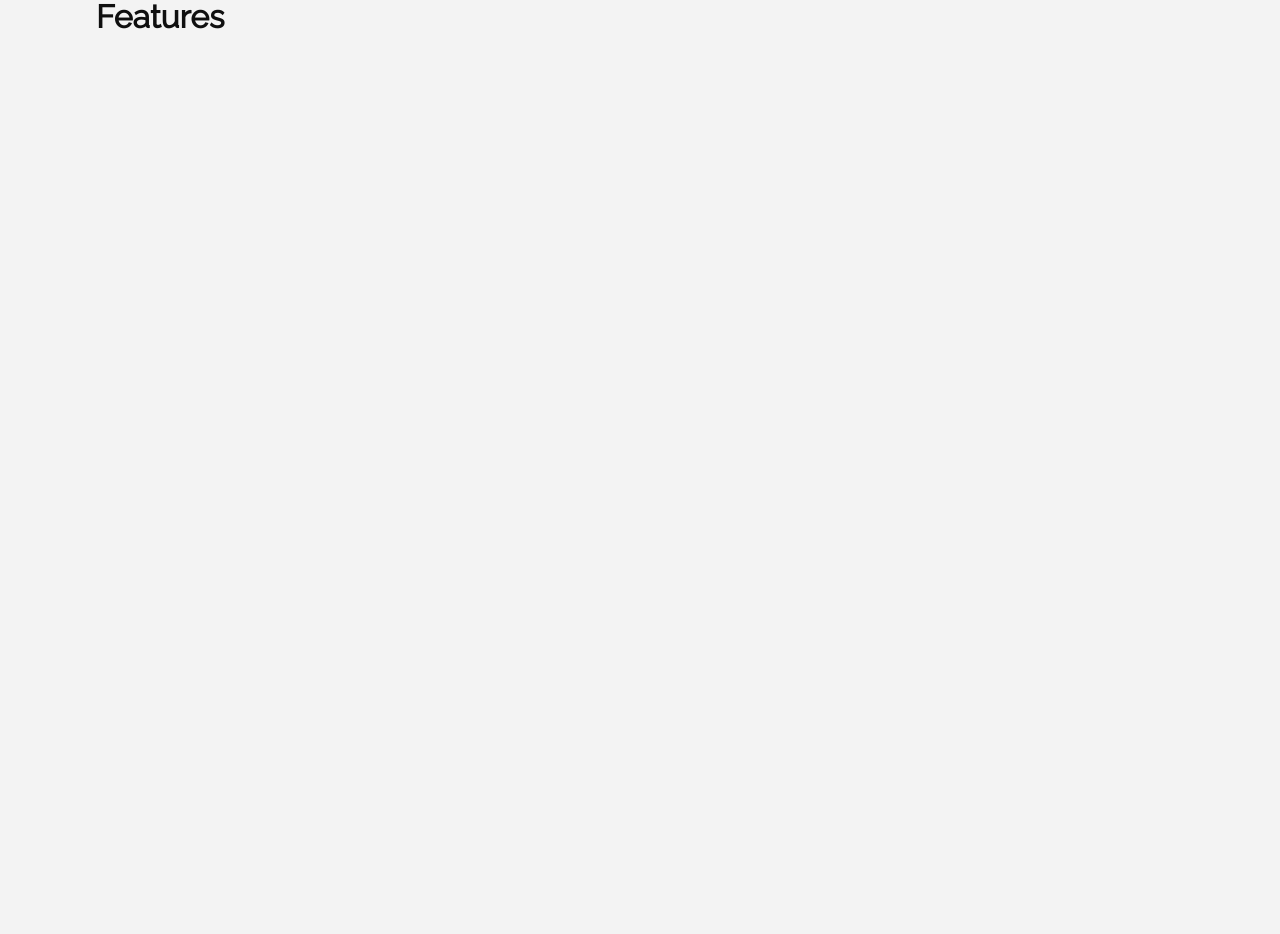
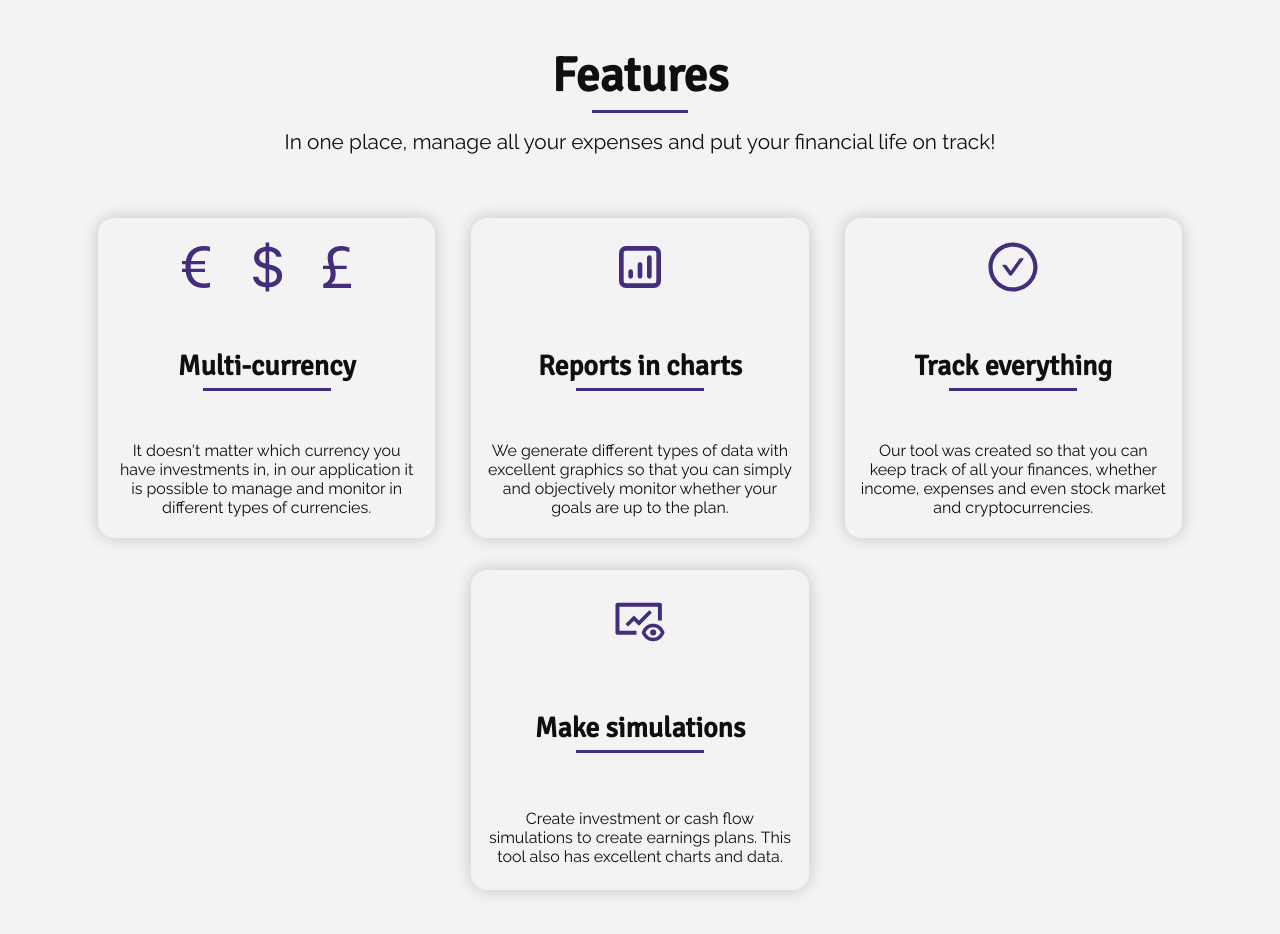
Before and after one commit to aysllanferreira/finances-app, a React (Vite) app in the folder client/: page / in a window 1280 px wide. Shown: the part 802-1736 px from the top of the page. Before the commit the page ends 1600 px from the top, so only its background shows below. Built offline with nearby package versions, Linux system fonts and the light colour scheme.

Commit message:
feat: Feature sections is done

```diff
--- a/client/src/components/Features/Features.scss
+++ b/client/src/components/Features/Features.scss
@@ -1,5 +1,94 @@
-@use '../../styles/variables.scss';
+@use '../../styles/variables.scss' as *;
 
-.Features{
-  height: 100vh;
+.Features {
+  display: flex;
+  flex-direction: column;
+  padding-bottom: 3rem;
+
+  &__title {
+    text-align: center;
+    h1 {
+      margin-top: 3rem;
+      font-size: 3rem;
+      font-weight: 600;
+      margin-bottom: 1.5rem;
+      font-family: 'Signika', sans-serif;
+
+      position: relative;
+      &::after {
+        content: '';
+        position: absolute;
+        bottom: -0.5rem;
+        left: 50%;
+        transform: translateX(-50%);
+        width: 6rem;
+        height: 0.2rem;
+        background-color: $primary;
+      }
+    }
+
+    h3 {
+      font-size: 1.3rem;
+      font-weight: 400;
+      margin-bottom: 4rem;
+    }
+  }
+
+  &__cards {
+    display: flex;
+    justify-content: space-around;
+    gap: 2rem;
+    flex-wrap: wrap;
+
+    &__card {
+      display: flex;
+      flex-direction: column;
+      justify-content: space-around;
+      align-items: center;
+      width: 21.1rem;
+      height: 20rem;
+      border-radius: 1rem;
+      background-color: $quinternary;
+      box-shadow: 0 0 1rem 0 rgba(0, 0, 0, 0.2);
+      transition: all 0.3s ease-in-out;
+      text-align: center;
+
+      &:hover {
+        transform: scale(1.05);
+        box-shadow: 0 0 1rem 0 rgba(0, 0, 0, 0.4);
+      }
+
+      &__icon {
+        font-size: 3.5rem;
+        color: $primary;
+      }
+
+      &__title {
+        font-size: 1.5rem;
+        font-weight: 600;
+        margin-bottom: 1rem;
+        padding: 0 1rem;
+        font-family: 'Signika', sans-serif;
+
+        position: relative;
+        &::after {
+          content: '';
+          position: absolute;
+          bottom: -0.5rem;
+          left: 50%;
+          transform: translateX(-50%);
+          width: 8rem;
+          height: 0.2rem;
+          background-color: $primary;
+        }
+      }
+
+      &__content {
+        font-size: 1rem;
+        font-weight: 400;
+        text-align: center;
+        padding: 0 1rem;
+      }
+    }
+  }
 }
--- a/client/src/components/Features/index.jsx
+++ b/client/src/components/Features/index.jsx
@@ -1,10 +1,30 @@
 import React from 'react';
 import './Features.scss';
+import featuresCards from '../../constants/features';
 
 function Features() {
   return (
-    <div className="Features container">
-      <h1>Features</h1>
+    <div className="Features container" id="features">
+      <div className="Features__title">
+        <h1>Features</h1>
+        <h3>In one place, manage all your expenses and put your financial life on track!</h3>
+      </div>
+
+      <div className="Features__cards">
+        {featuresCards.map(({ icon, title, content }) => (
+          <div className="Features__cards__card">
+            <div className="Features__cards__card__icon">{icon}</div>
+
+            <div className="Features__cards__card__title">
+              <h3>{title}</h3>
+            </div>
+
+            <div className="Features__cards__card__content">
+              <p>{content}</p>
+            </div>
+          </div>
+        ))}
+      </div>
     </div>
   );
 }
--- a/client/src/components/Navbar/index.jsx
+++ b/client/src/components/Navbar/index.jsx
@@ -2,20 +2,16 @@ import React, { useState, useEffect } from 'react';
 import { Link } from 'react-router-dom';
 import { AiOutlineMenu, AiOutlineClose } from 'react-icons/ai';
 import './Navbar.scss';
-
-const navItems = [
-  { name: 'Home', id: 'home' },
-  { name: 'Features', id: 'features' },
-  { name: 'Benefits', id: 'benefits' },
-  { name: 'Examples', id: 'examples' },
-  { name: 'Pricing', id: 'pricing' },
-  { name: 'Testimonial', id: 'testimonial' },
-  { name: 'Contact', id: 'contact' },
-];
+import navItems from '../../constants/navlink';
 
 function Navbar() {
   const [isMenuOpen, setIsMenuOpen] = useState(false);
   const [isScrolled, setIsScrolled] = useState(false);
+
+  const scrollToId = (id) => {
+    const element = document.getElementById(id);
+    element.scrollIntoView({ behavior: 'smooth', block: 'start' });
+  };
 
   const handleScroll = () => {
     if (window.scrollY > 0) {
@@ -39,7 +35,12 @@ function Navbar() {
       <ul className={isScrolled ? 'Nav_scrolled__items' : 'Navbar__items'}>
         {navItems.map((item) => (
           <li key={item.id}>
-            <button type="button">{item.name}</button>
+            <button
+              type="button"
+              onClick={() => scrollToId(item.id)}
+            >
+              {item.name}
+            </button>
           </li>
         ))}
       </ul>
--- /dev/null
+++ b/client/src/constants/features.jsx
@@ -0,0 +1,37 @@
+import React from 'react';
+import { BsCurrencyEuro, BsCurrencyDollar, BsCurrencyPound } from 'react-icons/bs';
+import { HiOutlineChartSquareBar } from 'react-icons/hi';
+import { AiOutlineCheckCircle, AiOutlineFundView } from 'react-icons/ai';
+
+const featuresCards = [
+  {
+    icon: (
+      <>
+        <BsCurrencyEuro />
+        {' '}
+        <BsCurrencyDollar />
+        {' '}
+        <BsCurrencyPound />
+      </>
+    ),
+    title: 'Multi-currency',
+    content: 'It doesn\'t matter which currency you have investments in, in our application it is possible to manage and monitor in different types of currencies.',
+  },
+  {
+    icon: <HiOutlineChartSquareBar />,
+    title: 'Reports in charts',
+    content: 'We generate different types of data with excellent graphics so that you can simply and objectively monitor whether your goals are up to the plan.',
+  },
+  {
+    icon: <AiOutlineCheckCircle />,
+    title: 'Track everything',
+    content: 'Our tool was created so that you can keep track of all your finances, whether income, expenses and even stock market and cryptocurrencies.',
+  },
+  {
+    icon: <AiOutlineFundView />,
+    title: 'Make simulations',
+    content: 'Create investment or cash flow simulations to create earnings plans. This tool also has excellent charts and data.',
+  },
+];
+
+export default featuresCards;
--- /dev/null
+++ b/client/src/constants/navlink.jsx
@@ -0,0 +1,11 @@
+const navItems = [
+  { name: 'Home', id: 'home' },
+  { name: 'Features', id: 'features' },
+  { name: 'Benefits', id: 'benefits' },
+  { name: 'Examples', id: 'examples' },
+  { name: 'Pricing', id: 'pricing' },
+  { name: 'Testimonial', id: 'testimonial' },
+  { name: 'Contact', id: 'contact' },
+];
+
+export default navItems;
--- a/client/src/styles/index.scss
+++ b/client/src/styles/index.scss
@@ -1,5 +1,7 @@
 @use 'variables' as *;
 @import url('https://fonts.googleapis.com/css2?family=Raleway&display=swap');
+@import url('https://fonts.googleapis.com/css2?family=Signika&display=swap');
+
 * {
   margin: 0;
   padding: 0;
@@ -17,6 +19,7 @@ body{
   margin: 0 auto;
 
   @media screen and (max-width: 1024px){
-    width: 100%;
+    width: 90%;
+    margin: 0 auto;
   }
 }
```
